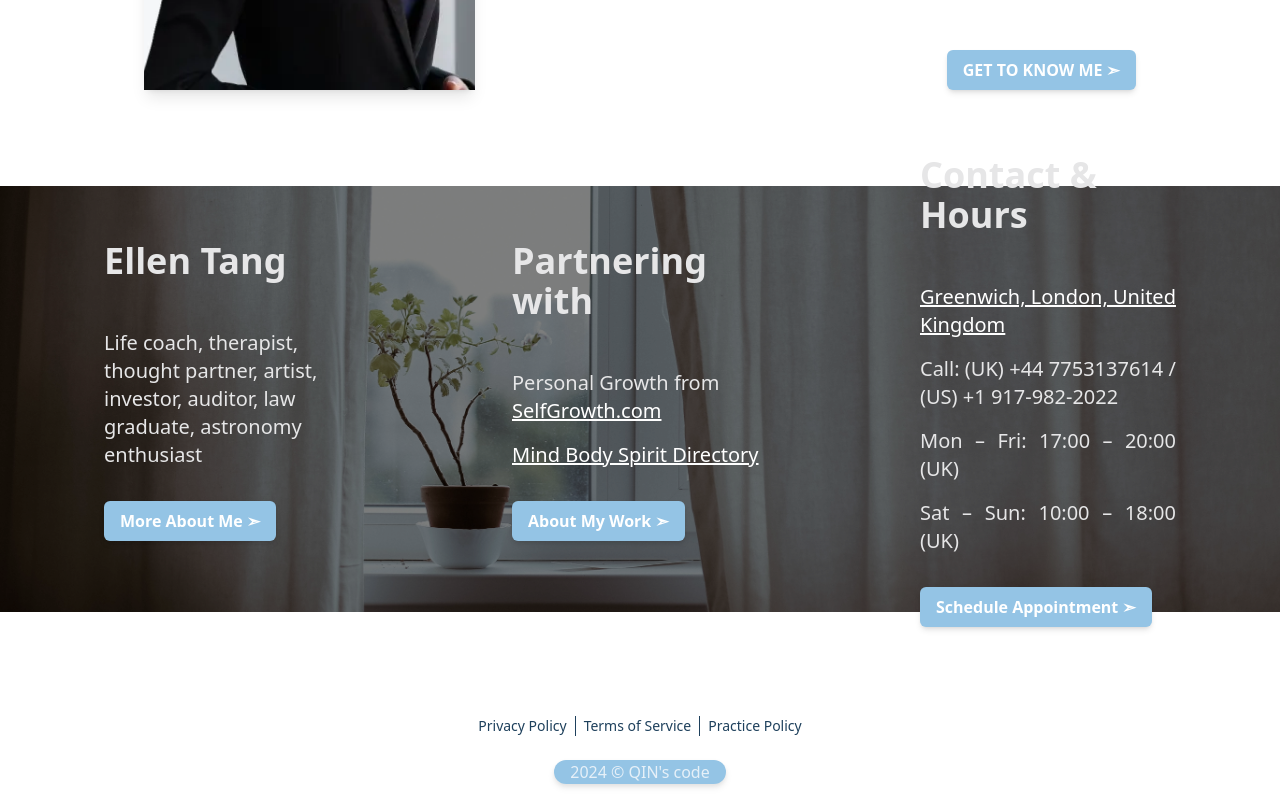
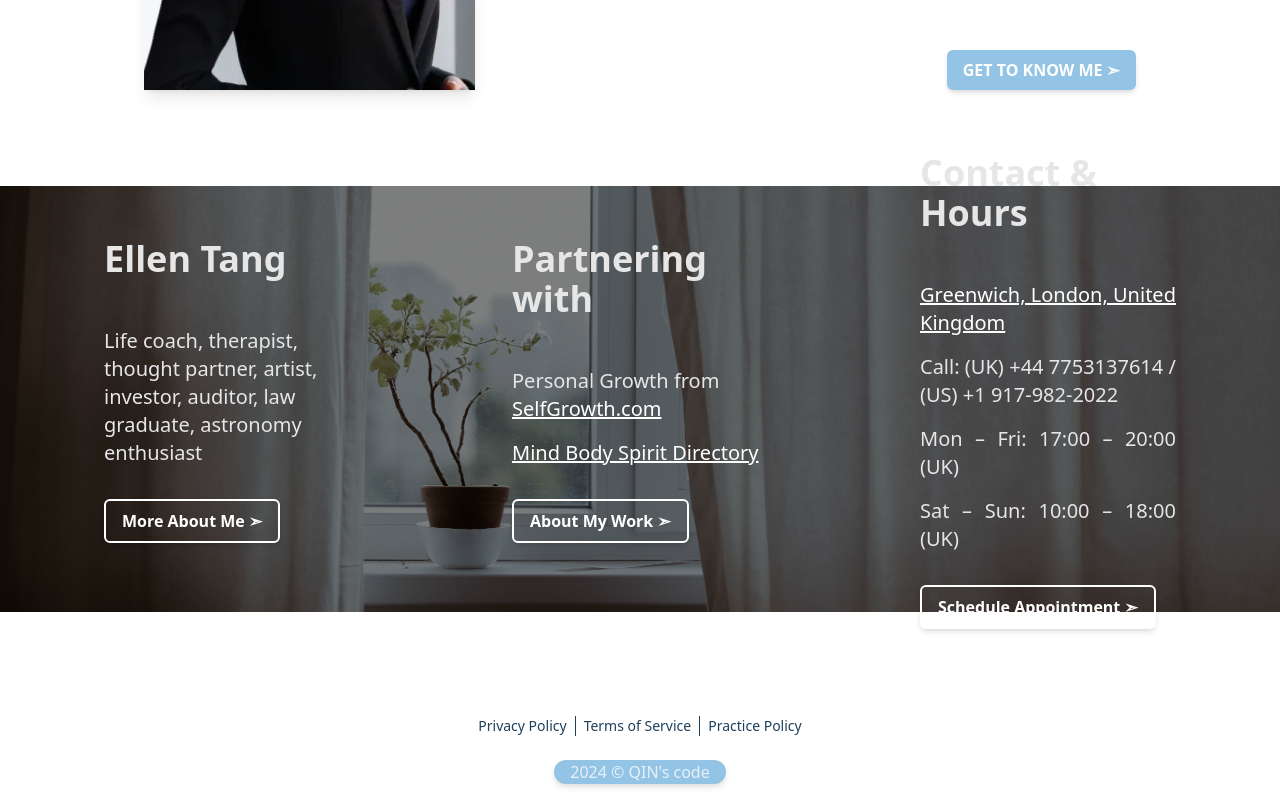
Before and after one commit to Qinisfighting/EllenTangCoaching, a React (Vite) app: page / in a window 1280 px wide. Shown: the part 712-1512 px from the top of the page. Built offline with nearby package versions, Linux system fonts and the light colour scheme.

Commit message:
story-banner

```diff
--- a/src/components/Banners.tsx
+++ b/src/components/Banners.tsx
@@ -1,22 +1,23 @@
 import { Link } from "react-router-dom";
 import homebanner from "../assets/homebanner.jpg";
+import storybanner from "../assets/storybanner.jpg";
 
  function HomeBanner(){
     return (
 
         <div  className="xl:relative my-24 text-mystone-100">
         <img className="brightness-50" src={homebanner} />
-            <div className=" text-left xl:absolute  flex flex-col xl:flex-row bottom-0 right-0 top-0 left-0 mx-auto justify-evenly items-start xl:items-center gap-4 xl:gap:16  bg-mystone-600 xl:bg-opacity-0">
+            <div className=" text-left xl:absolute  flex flex-col xl:flex-row bottom-0 right-0 top-0 left-0 mx-auto justify-evenly items-start xl:items-center gap-4 xl:gap:16  bg-myblue-700 xl:bg-opacity-0">
                 <div className="w-full px-8 xl:w-1/4 border-b-2 border-dotted border-b-mystone-400 pb-8 border-white xl:border-none">
                   <h1 className="text-left text-3xl md:text-4xl font-semibold">Ellen Tang</h1>
                   <p className="text-xl  text-left">Life coach, therapist, thought partner, artist, investor, auditor, law graduate, astronomy enthusiast</p>
-                  <Link to="/about"><button className="btn-next my-6">More About Me ➣</button></Link>
+                  <Link to="/about"><button className="btn-trans my-6">More About Me ➣</button></Link>
                 </div>
                 <div className="w-full px-8 xl:w-1/4 border-b-2 border-dotted border-b-mystone-500 pb-8 border-white xl:border-none">
                   <h1 className="text-left text-3xl md:text-4xl font-semibold">Partnering with</h1>
                   <p className="text-xl  text-left">Personal Growth from <a className="underline text-white" href="https://www.selfgrowth.com/" target="_blank">SelfGrowth.com</a></p>
                   <p className="text-xl"><a className="underline text-white" href="https://www.bodymindspiritdirectory.org/" target="_blank">Mind Body Spirit Directory</a></p>
-                  <Link to="/work"><button className="btn-next my-6">About My Work ➣</button></Link>
+                  <Link to="/work"><button className="btn-trans my-6">About My Work ➣</button></Link>
                 </div>
                 <div className="w-full px-8 xl:w-1/4 border-b-2 border-dotted border-b-mystone-500 pb-8 border-white xl:border-none">
                   <h1 className="text-left text-3xl md:text-4xl font-semibold">Contact & Hours</h1>
@@ -24,11 +25,24 @@ import homebanner from "../assets/homebanner.jpg";
                   <p className="text-xl">Call: (UK) +44 7753137614 / (US) +1 917-982-2022</p>
                   <p className="text-xl">Mon – Fri: 17:00 – 20:00 (UK)</p>
                   <p className="text-xl">Sat – Sun: 10:00 – 18:00 (UK)</p>
-                  <Link to="/work/booking"><button className="btn-next my-6">Schedule Appointment ➣</button></Link>
+                  <Link to="/work/booking"><button className="btn-trans my-6">Schedule Appointment ➣</button></Link>
                 </div>
             </div>
     </div>
     )
 }
 
-export {HomeBanner}
+function StoryBanner(){
+    return (
+
+        <div  className="relative my-24 text-mystone-100">
+        <img className="brightness-50" src={storybanner} />
+            <div className="gap-0 text-center absolute  flex flex-col bottom-0 right-0 top-0 left-0 mx-auto justify-center items-center xl:gap:16">
+                  <h1 className="text-2xl lg:text-5xl lg:my-12 xl:my-16 font-semibold py-0 my-2 ">Want to tell me your story?</h1>
+                  <Link to="/work/booking"><button className="btn-trans md:my-6 my-2">Schedule Appointment ➣</button></Link>
+            </div>
+    </div>
+    )
+}
+
+export {HomeBanner, StoryBanner}
--- a/src/index.css
+++ b/src/index.css
@@ -41,4 +41,7 @@
     .btn-next {
       @apply py-2 px-4 bg-myblue-300 text-white font-semibold rounded-md shadow-md hover:bg-mystone-300 focus:outline-none focus:ring-1 focus:ring-white focus:ring-opacity-75  transition duration-300 ease-in-out;
     }
+    .btn-trans {
+      @apply border-2 border-white py-2 px-4 bg-transparent text-white font-semibold rounded-md shadow-md hover:bg-mystone-300 focus:outline-none focus:ring-1 focus:ring-white focus:ring-opacity-75  transition duration-300 ease-in-out;
+    }
   }
--- a/src/pages/About/Story.tsx
+++ b/src/pages/About/Story.tsx
@@ -1,5 +1,6 @@
 // import { useEffect, useState } from "react";
 import { Link } from "react-router-dom";
+import { StoryBanner } from "../../components/Banners";
 import pain from "../../assets/pain.png";
 import growth from "../../assets/growth.webp";
 import discovery from "../../assets/discovery.webp";
@@ -17,6 +18,7 @@ export default function Story() {
 
 
     return (
+      <div className="w-full">
       <div className="w-4/5 mx-auto xl:w-2/3 my-20">
            <h1 className="w-3/4 text-myblue-300 md:text-5xl border-y mx-auto my-20">My Story</h1>
            <p className="text-lg xl:text-xl">Born and raised in China, I grew up in a southern city called Kunming. Even though I was brought up in a very close-knit family that valued the connection and comradeship between relatives more than anything else, I always felt like the outcast, the ‘extra’ person who doesn’t belong. In a way, I was. Born as the second child amid the enforcement of China’s one-child policy, my very existence was threatened by the government crackdown on couples trying to grow their families.</p>
@@ -100,13 +102,13 @@ export default function Story() {
                 <img src={icf} alt="icf" className="p-1"></img>
                 <img src={aclogo} alt="aclogo" className="p-1"></img>
                 <img src={achologylogo} alt="achologylogo" className="p-1"></img>
-
                 <img src={centreofexcellence} alt="centreofexcellence" className="p-1"></img>
                 <img src={oulogo} alt="oulogo" className="p-1"></img>
-
                 <img src={tongjilogo} alt="tongjilogo" className="p-1"></img>
               </div>
            </div>
+         </div>
+           <StoryBanner />
       </div>
     );
   }
--- a/tailwind.config.js
+++ b/tailwind.config.js
@@ -7,6 +7,7 @@ export default {
   theme: {
     colors: {
       'white': '#ffffff',
+      "transparent": "transparent",
       'myblue': {
           '50': '#f3f7fc',
           '100': '#e6f0f8',
```
Also changed, not shown: src/assets/storybanner.jpg.
